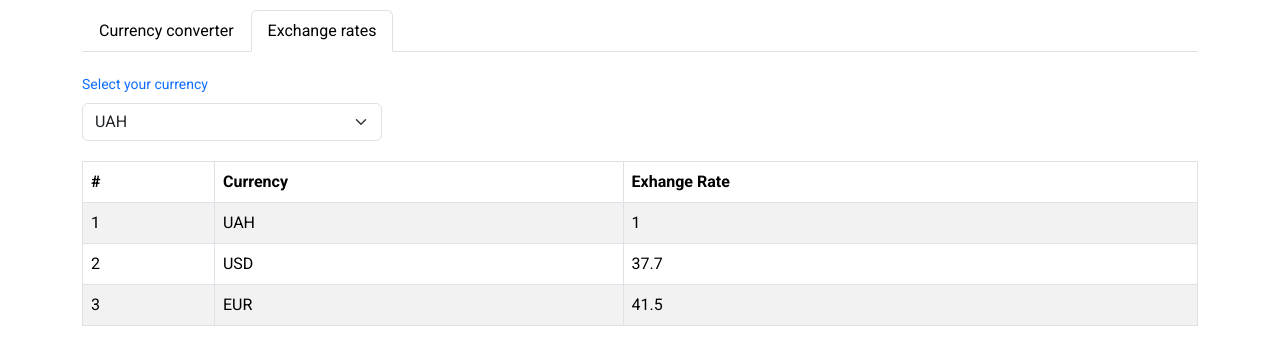
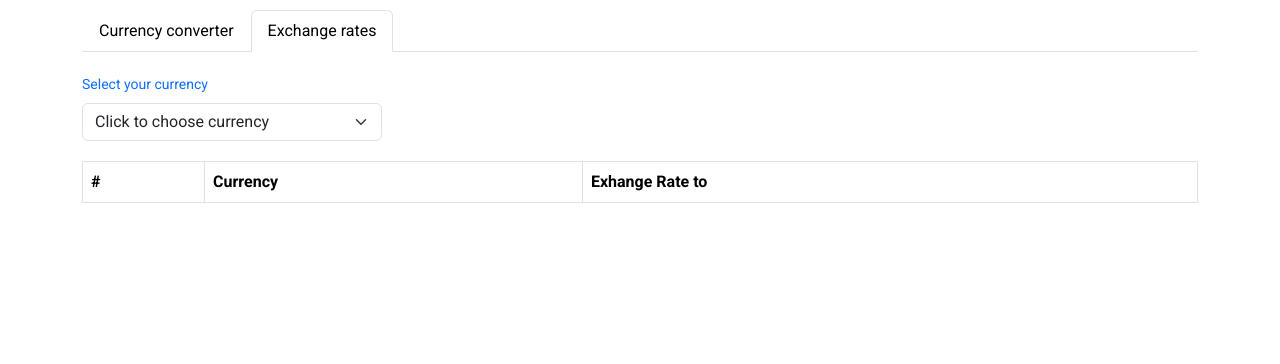
Before and after one commit to Sanya486/currency-converter-react-app, a React (Create React App) app: page /currency-converter-react-app/currency-list in a window 1280 px wide. Shown: the top 364 px of the page. Built offline with nearby package versions, Linux system fonts and the light colour scheme.

Commit message:
add redux, redux-saga, formik (without validation)

```diff
--- a/package.json
+++ b/package.json
@@ -4,18 +4,24 @@
   "private": true,
   "homepage": "https://Sanya486.github.io/currency-converter-react-app/",
   "dependencies": {
+    "@reduxjs/toolkit": "^1.9.6",
     "@testing-library/jest-dom": "^5.17.0",
     "@testing-library/react": "^13.4.0",
     "@testing-library/user-event": "^13.5.0",
+    "axios": "^1.5.0",
     "bootstrap": "^5.3.2",
+    "formik": "^2.4.5",
     "prop-types": "^15.8.1",
     "react": "^18.2.0",
     "react-bootstrap": "^2.8.0",
     "react-bootstrap-icons": "^1.10.3",
     "react-dom": "^18.2.0",
+    "react-redux": "^8.1.2",
     "react-router-bootstrap": "^0.26.2",
     "react-router-dom": "^6.16.0",
     "react-scripts": "5.0.1",
+    "redux": "^4.2.1",
+    "redux-saga": "^1.2.3",
     "styled-components": "^6.0.8",
     "web-vitals": "^2.1.4"
   },
--- /dev/null
+++ b/src/api/fetchExchangeRates.js
@@ -0,0 +1,7 @@
+import axios from "axios";
+
+export default async function fetchExchangeRates(currency) {
+    const response = await axios.get(`https://open.er-api.com/v6/latest/${currency}`);
+    console.log(response)
+    return response.data
+}
--- a/src/components/ConverterForm.jsx
+++ b/src/components/ConverterForm.jsx
@@ -1,41 +1,83 @@
-import React from 'react';
+import React, { useState } from "react";
+import { Formik } from "formik";
 
 // import PropTypes from 'prop-types'
 
-import Form from 'react-bootstrap/Form';
+import Form from "react-bootstrap/Form";
 import {
   LabelSt,
   FormWrap,
   ButtonSt,
   Text,
   DownArrowSt,
-} from '../styled/ConvertedForm.styled';
+} from "../styled/ConvertedForm.styled";
+import { useSelector } from "react-redux";
+import { selectCurrency, selectRates } from "redux/currencyConverter";
+import { Calculator } from "react-bootstrap-icons";
 
-const ConverterForm = () => (
+const ConverterForm = () => {
+  const [result, setResult] = useState();
+  const [convertedToCurrency, setConvertedToCurrency] = useState("");
+  const exchangeRates = useSelector(selectRates);
+  const currentCurrency = useSelector(selectCurrency);
+  return (
+    <>
       <FormWrap>
-    <Form>
+        <Formik
+          initialValues={{ inflowAmount: "0", convertedToCurrency: "" }}
+          onSubmit={(values) => {
+            if (values.convertedToCurrency === "") {
+              return
+            }
+            const calc =
+              Number(values.inflowAmount) *
+              Number(exchangeRates[values.convertedToCurrency]);
+            setResult(calc);
+            setConvertedToCurrency(values.convertedToCurrency);
+          }}
+        >
+          {({ values, errors, touched, handleChange, handleSubmit }) => (
+            <form onSubmit={handleSubmit}>
               <Form.Group className="mb-3" controlId="formGroupEmail">
-        <LabelSt>Amount</LabelSt>
-        <Form.Control type="email" placeholder="Enter quantity" />
+                <LabelSt>Amount of {currentCurrency}</LabelSt>
+                <Form.Control
+                  type="number"
+                  name="inflowAmount"
+                  value={values.inflowAmount}
+                  placeholder="Enter quantity"
+                  onChange={handleChange}
+                />
               </Form.Group>
+              {errors.email && touched.email && errors.email}
               <Form.Group>
                 <LabelSt>Converted to</LabelSt>
-        <Form.Select aria-label="Currency list select">
-          <option>Click to choose currency</option>
-          <option value="1">USD</option>
-          <option value="2">UAH</option>
-          <option value="3">EUR</option>
+                <Form.Select
+                  aria-label="Currency list select"
+                  name="convertedToCurrency"
+                  value={values.convertedToCurrency}
+                  onChange={handleChange}
+                >
+                  <option value="">Click to choose currency</option>
+                  <option value="USD">USD</option>
+                  <option value="UAH">UAH</option>
+                  <option value="EUR">EUR</option>
                 </Form.Select>
               </Form.Group>
-      <DownArrowSt size={23} />
-      <Text>1000UAH</Text>
+              {errors.password && touched.password && errors.password}
 
+              <Text>
+                {result?.toFixed(2)} {convertedToCurrency}
+              </Text>
               <ButtonSt variant="primary" type="submit">
-        Convert
+                <Calculator size={23} />
               </ButtonSt>
-    </Form>
+            </form>
+          )}
+        </Formik>
       </FormWrap>
+    </>
   );
+};
 
 // ConverterForm.propTypes = {
 
--- a/src/components/CurrencySelector.jsx
+++ b/src/components/CurrencySelector.jsx
@@ -1,21 +1,44 @@
 import React from "react";
+import { useDispatch, useSelector } from "react-redux";
+import {
+  CHANGE_CURRENCY,
+  FETCH_RATES,
+  selectCurrency,
+} from "redux/currencyConverter";
 import { Form } from "react-bootstrap";
 import { Wrap, LabelSt } from "../styled/CurrencySecelor.styled";
 // import PropTypes from 'prop-types'
 
-const CurrencySelector = (props) => (
+const CurrencySelector = (props) => {
+  const dispatch = useDispatch();
+
+  const currentCurrency = useSelector(selectCurrency);
+
+  const handleCurrencySelect = (e) => {
+    const { value } = e.target;
+    if (value === "") return;
+    dispatch(CHANGE_CURRENCY(value));
+    dispatch(FETCH_RATES(value));
+  };
+
+  return (
     <Wrap>
       <Form.Group>
         <LabelSt>Select your currency</LabelSt>
-      <Form.Select aria-label="Currency list select" defaultValue={"2"}>
-        <option>Click to choose currency</option>
-        <option value="1">USD</option>
-        <option value="2">UAH</option>
-        <option value="3">EUR</option>
+        <Form.Select
+          aria-label="Currency list select"
+          defaultValue={currentCurrency}
+          onChange={handleCurrencySelect}
+        >
+          <option value="">Click to choose currency</option>
+          <option value="USD">USD</option>
+          <option value="UAH">UAH</option>
+          <option value="EUR">EUR</option>
         </Form.Select>
       </Form.Group>
     </Wrap>
   );
+};
 
 // CurrencySelector.propTypes = {
 
--- a/src/components/CurrencyTable.jsx
+++ b/src/components/CurrencyTable.jsx
@@ -1,37 +1,36 @@
 import React from 'react'
 import Table from "react-bootstrap/Table";
+import { useSelector } from 'react-redux';
+import { selectCurrency, selectRates } from 'redux/currencyConverter';
 // import PropTypes from 'prop-types'
 
-const CurrencyTable = props =>  (
+const CurrencyTable = props => {
+  const ratesList = useSelector(selectRates)
+const currentCurrency = useSelector(selectCurrency)
+
+  return (
     <Table striped bordered hover>
       <thead>
         <tr>
           <th>#</th>
           <th>Currency</th>
-          <th>Exhange Rate</th>
+          <th>Exhange Rate to {currentCurrency}</th>
         </tr>
       </thead>
       <tbody>
-        <tr>
-          <td>1</td>
-          <td>UAH</td>
-          <td>1</td>
-
-        </tr>
-        <tr>
-          <td>2</td>
-          <td>USD</td>
-          <td>37.7</td>
-        </tr>
-        <tr>
-          <td>3</td>
-          <td>EUR</td>
-          <td>41.5</td>
-        </tr>
-
+        {ratesList &&
+          Object.entries(ratesList).map((currency, index) => {
+            return (
+              <tr>
+                <td>{index + 1}</td>
+                <td>{currency[0]}</td>
+                <td>{currency[1]}</td>
+              </tr>
+            );
+          })}
       </tbody>
     </Table>
-  );
+  );}
 
 
 // CurrencyTable.propTypes = {
--- a/src/index.js
+++ b/src/index.js
@@ -5,13 +5,17 @@ import { BrowserRouter } from "react-router-dom";
 import "bootstrap/dist/css/bootstrap.min.css";
 import { ThemeProvider } from 'styled-components'
 import { theme } from "styled/theme";
+import {store} from './redux/store'
+import { Provider } from "react-redux";
 
 const root = ReactDOM.createRoot(document.getElementById("root"));
 root.render(
   <React.StrictMode>
     <BrowserRouter basename="/currency-converter-react-app">
       <ThemeProvider theme={theme}>
-        <App />
+        <Provider store={store}>
+          <App />
+        </Provider>
       </ThemeProvider>
     </BrowserRouter>
   </React.StrictMode>
--- /dev/null
+++ b/src/redux/currencyConverter.js
@@ -0,0 +1,50 @@
+// ============= Duck`s approach =============
+// Actions
+
+import { createReducer, createAction } from "@reduxjs/toolkit";
+
+
+export const CHANGE_CURRENCY = createAction(
+  "currency-converter/reducer/CHANGE_CURRENCY"
+);
+export const FETCH_RATES = createAction("currency-converter/reducer/FETCH_RATES");
+export const FETCH_RATES_SUCCEEDED = createAction(
+  "currency-converter/reducer/FETCH_RATES_SUCCEEDED"
+);
+export const FETCH_RATES_FAILED = createAction(
+  "currency-converter/reducer/FETCH_RATES_FAILED"
+);
+
+// Selectors
+
+export const selectRates = state => state.exchangeRates?.rates
+export const selectCurrency = state => state.currency
+
+const initialState = {
+  currency: "",
+  exchangeRates: null,
+  error: "",
+};
+
+// Reducer
+
+export const reducer = createReducer(initialState, (builder) => {
+  builder
+    .addCase(FETCH_RATES_SUCCEEDED, (state, { payload }) => {
+        return {
+            ...state,
+            exchangeRates:payload
+      };
+    })
+      .addCase(FETCH_RATES_FAILED, (state, { payload }) => {
+          return {
+              ...state,
+              error: payload
+        }
+      }).addCase(CHANGE_CURRENCY, (state, { payload }) => {
+        return {
+          ...state,
+          currency: payload
+      }
+    });
+});
--- /dev/null
+++ b/src/redux/sagas.js
@@ -0,0 +1,24 @@
+import { call, put, takeEvery } from 'redux-saga/effects'
+import fetchExchangeRates from 'api/fetchExchangeRates'
+import { FETCH_RATES, FETCH_RATES_SUCCEEDED, FETCH_RATES_FAILED } from './currencyConverter'
+
+// worker Saga: will be fired on USER_FETCH_REQUESTED actions
+function* fetchRates(action) {
+  try {
+    const rates = yield call(fetchExchangeRates, action.payload)
+    console.log(rates)
+    yield put(FETCH_RATES_SUCCEEDED(rates))
+  } catch (e) {
+    yield put(FETCH_RATES_FAILED(e.message))
+  }
+}
+
+/*
+  Starts fetchUser on each dispatched `USER_FETCH_REQUESTED` action.
+  Allows concurrent fetches of user.
+*/
+function* mySaga() {
+  yield takeEvery(FETCH_RATES, fetchRates)
+}
+
+export default mySaga
--- /dev/null
+++ b/src/redux/store.js
@@ -0,0 +1,14 @@
+import { configureStore } from "@reduxjs/toolkit";
+import createSagaMiddleware from "redux-saga";
+import mySaga from "redux/sagas";
+import { reducer } from "./currencyConverter";
+
+const sagaMiddleware = createSagaMiddleware();
+
+export const store = configureStore({
+  reducer: reducer,
+  middleware: (getDefaultMiddleware) =>
+    getDefaultMiddleware().concat(sagaMiddleware),
+});
+
+sagaMiddleware.run(mySaga);
```
Also changed, not shown: 1 other file (tests, documents, lock files or other folders). Lines whose indentation alone changed are shown as unchanged.
